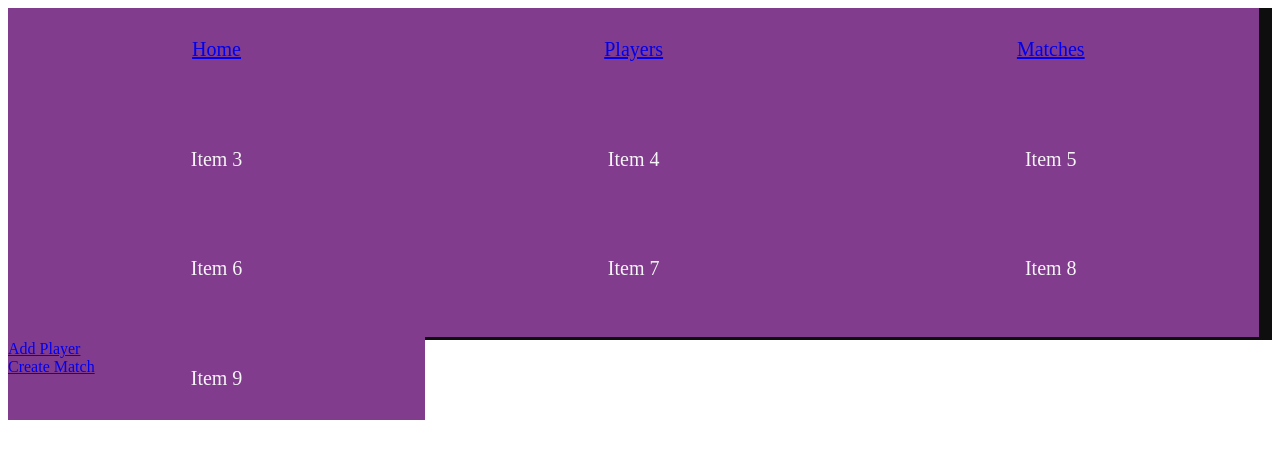
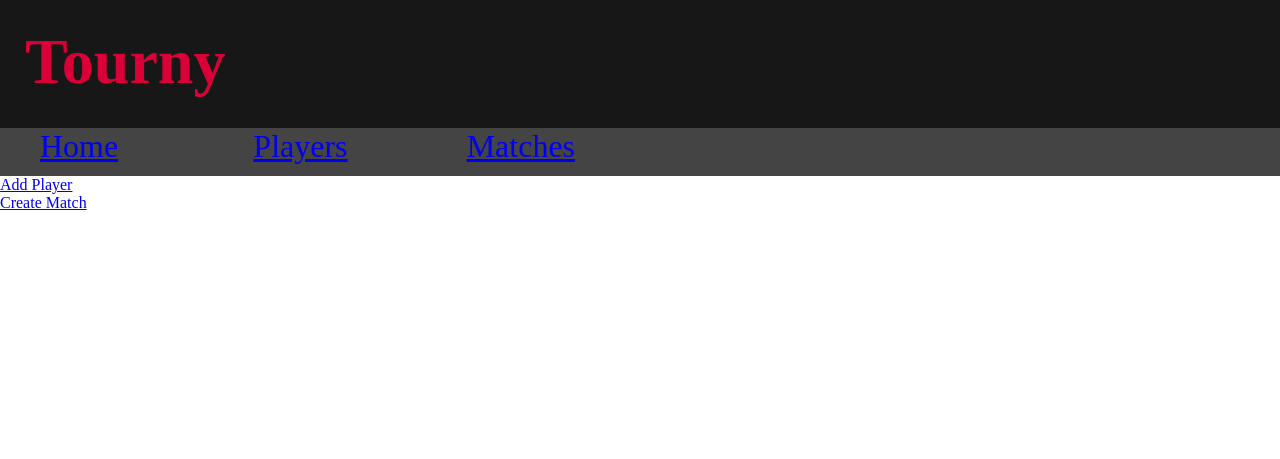
Before and after one commit to ChrisMcK89/python_project, a Flask app: page / in a window 1280 px wide. Shown: the top 459 px of the page. Run offline with Flask 2, Linux system fonts and the light colour scheme.

Commit message:
edit sorted basic base css started

```diff
--- a/Tourny_app/static/style.css
+++ b/Tourny_app/static/style.css
@@ -1,24 +1,42 @@
 body {
-    color:whitesmoke;
+    margin: 0px;
+    display: grid;
+    grid-template-rows: 8em 3em auto 10em;
+    grid-template-columns: 1fr 1fr 1fr 1fr 1fr 1fr;
+    grid-template-areas: "header header header header header header"
+        "menu menu menu menu menu menu"
+        ". main main main main ."
+        "footer footer footer footer footer footer";
 }
 
-.grid-container {
-   display: grid;
-   grid-template-columns: 33% 33% 33%;
-   grid-template-rows: 33% 33% 33%;
-   /* grid-gap: 10px; */
-   background-color: #0f0e0e;
-   /* padding: 10px; */
+h1 {
+    margin-top: 25px;
+    margin-left: 25px;
+    font-size: 4em;
+    color: #DA0037;
 }
 
-.grid-container > div {
-    font-size: 20px;
-    background-color: #813c8d;
-    text-align: center;
-    padding: 30px 25px;
-  }
+h2 {
+    font-size: 2em;
+    color: #EDEDED;
 
-/* .grid-item1 {
-  grid-column-start: 1;
-  grid-column-end: 1;
-} */
+}
+
+header {
+    grid-area: header;
+    background-color: #171717;
+
+}
+
+menu {
+    font-size: 2em;
+    color: #EDEDED;
+    margin: 0;
+    background-color: #444444;
+
+
+}
+
+menu a:visited{
+    color: #EDEDED;
+}
--- a/Tourny_app/templates/base.html
+++ b/Tourny_app/templates/base.html
@@ -8,18 +8,22 @@
   <title>Tourny App</title>
 </head>
 <body>
-  <div class="grid-container">
-    <div><a href="http://localhost:5000">Home</a></div>
-    <div><a href="http://localhost:5000/players">Players</a></div>
-    <div><a href="http://localhost:5000/matches">Matches</a></div>
-    <div class="grid-item3"> Item 3 </div>
-    <div class="grid-item4"> Item 4 </div>
-    <div class="grid-item5"> Item 5 </div>
-    <div class="grid-item6"> Item 6 </div>
-    <div class="grid-item7"> Item 7 </div>
-    <div class="grid-item8"> Item 8 </div>
-    <div class="grid-item9"> Item 9 </div>
-  </div>
+    <header>
+      <h1 class="header">Tourny</h1>
+    </header>
+
+    <menu>
+      <a href="http://localhost:5000">Home</a>
+    </menu>
+    <menu>
+      <a href="http://localhost:5000/players">Players</a>
+    </menu>
+    <menu>
+      <a href="http://localhost:5000/matches">Matches</a>
+    </menu>
+    <menu></menu>
+    <menu></menu>
+    <menu></menu>
 
   <section>
       {% block content %}
--- a/Tourny_app/templates/matches/show.html
+++ b/Tourny_app/templates/matches/show.html
@@ -5,7 +5,7 @@
 
 <h3>Player 1: {{match['player1'].name}}</h3>
 <h3>Player 2: {{match['player2'].name}}</h3>
-<h3>Result: {{match['match'].result}}</h3>
+<h3>Result: {{winner}}</h3>
 <h3><a href="http://localhost:5000/matches/{{match['match'].id}}/p1w">Player 1 wins</a></h3>
 <h3><a href="http://localhost:5000/matches/{{match['match'].id}}/p2w">Player 2 wins</a></h3>
 {% endblock %}
--- a/Tourny_app/templates/players/edit.html
+++ b/Tourny_app/templates/players/edit.html
@@ -1,7 +1,7 @@
 {% extends "base.html" %}
 
 {% block content %}
-    <form action="/players/{{player.id}}/edit" method="post">
+    <form action="/players/{{player.id}}" method="post">
         <h3>{{player.id}}</h3>
         <div>
             <label for="name">Name:</label>
```
Also changed, not shown: Tourny_app/controllers/match_controller.py (+10 -1 lines).
